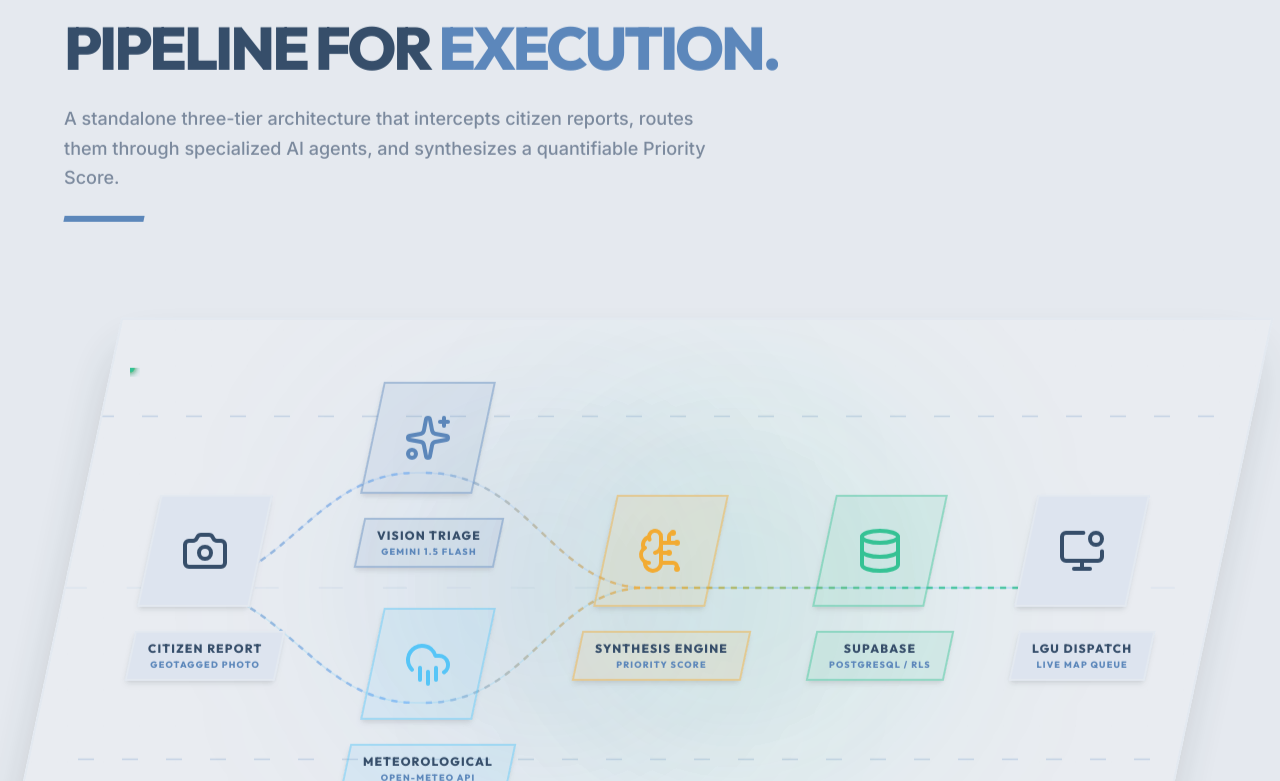
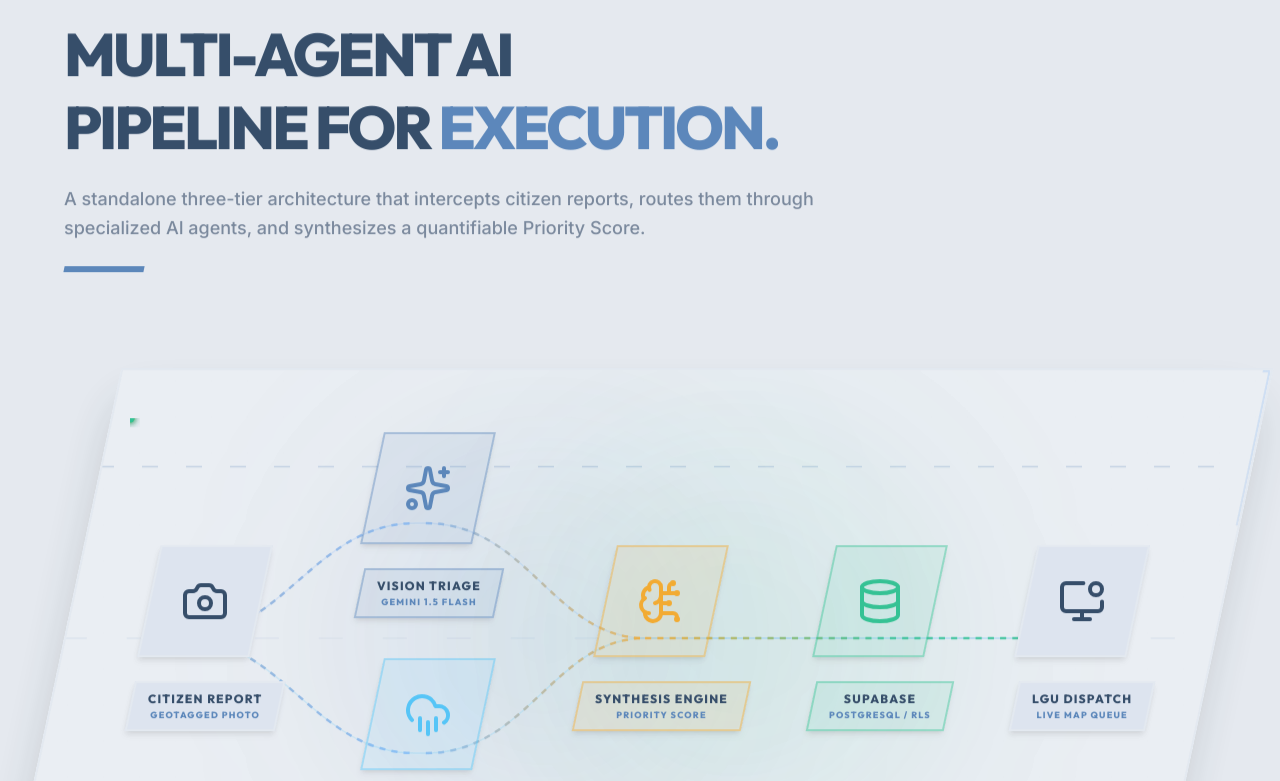
Before and after one commit to Goldenavs/esteRoute, a React (Vite) app in the folder frontend/: page /login in a window 1280 px wide. Shown: the part 2539-3320 px from the top of the page. Built offline with nearby package versions, Linux system fonts and the light colour scheme; no server answers.

Commit message:
feat(landing): add hover blur and border beams to core engine, fix typography wrap, and add features subheading

```diff
--- a/frontend/src/components/auth/sections/CoreEngineSection.tsx
+++ b/frontend/src/components/auth/sections/CoreEngineSection.tsx
@@ -32,6 +32,42 @@ const SharpNode = ({ icon, label, sublabel, borderColor, iconColor, bgColor = "b
       </div>
     </div>
   </motion.div>
+);
+
+// Subtle, eye-friendly traveling perimeter highlight
+const BorderBeam = ({ delay = 0, color = "#60A5FA" }: { delay?: number; color?: string }) => (
+  <div className="absolute inset-0 pointer-events-none overflow-hidden rounded-2xl md:rounded-none z-10">
+    <svg className="absolute inset-0 w-full h-full" xmlns="http://www.w3.org/2000/svg">
+      <defs>
+        <linearGradient id={`engine-beam-${delay}`} x1="0%" y1="0%" x2="100%" y2="100%">
+          <stop offset="0%" stopColor="#3F72AF" stopOpacity="0" />
+          <stop offset="50%" stopColor={color} stopOpacity="0.8" />
+          <stop offset="100%" stopColor="#3F72AF" stopOpacity="0" />
+        </linearGradient>
+      </defs>
+      <motion.rect
+        x="1"
+        y="1"
+        width="calc(100% - 2px)"
+        height="calc(100% - 2px)"
+        rx="2"
+        fill="none"
+        stroke={`url(#engine-beam-${delay})`}
+        strokeWidth="2.5"
+        strokeDasharray="160 1400"
+        animate={{
+          strokeDashoffset: [1560, 0],
+        }}
+        transition={{
+          duration: 9,
+          delay,
+          repeat: Infinity,
+          ease: "linear",
+        }}
+        className="opacity-30 group-hover:opacity-90 transition-opacity duration-500"
+      />
+    </svg>
+  </div>
 );
 
 export default function CoreEngineSection() {
@@ -110,8 +146,8 @@ export default function CoreEngineSection() {
             </span>
           </h2>
 
-          <p className="text-base md:text-lg text-text-secondary max-w-2xl mt-6 font-medium leading-relaxed">
-            A standalone three-tier architecture that intercepts citizen reports, routes them through specialized AI agents, and synthesizes a quantifiable Priority Score.
+          <p className="text-base md:text-lg text-text-secondary max-w-3xl mt-6 font-medium leading-relaxed">
+            A standalone three-tier architecture that intercepts citizen reports, routes them through specialized AI agents, and synthesizes a quantifiable Priority&nbsp;Score.
           </p>
 
           <motion.div
@@ -131,13 +167,12 @@ export default function CoreEngineSection() {
           transition={{ duration: 0.8 }}
           className="w-full relative mt-8 mb-20"
         >
-          {/* Outer parallelogram container (Translucent Glass) */}
+          {/* Outer parallelogram container (Translucent Glass with Hover Blur & Edge Light) */}
           <div
-            className="w-full h-[520px] md:h-[540px] border-2 border-border-subtle md:-skew-x-12 relative overflow-hidden shadow-2xl rounded-2xl md:rounded-none"
-            style={{
-              backgroundColor: 'color-mix(in srgb, var(--theme-surface) 15%, transparent)',
-            }}
+            className="group w-full h-[520px] md:h-[540px] border-2 border-border-subtle hover:border-brand-primary md:-skew-x-12 relative overflow-hidden shadow-2xl rounded-2xl md:rounded-none bg-surface/20 hover:bg-surface/85 hover:backdrop-blur-xl transition-all duration-500"
           >
+            {/* Edge perimeter running light */}
+            <BorderBeam delay={0} color="#60A5FA" />
             {/* Subtle grid background inside the parallelogram */}
             <div className="absolute inset-0 opacity-[0.03] bg-[linear-gradient(to_right,#80808012_1px,transparent_1px),linear-gradient(to_bottom,#80808012_1px,transparent_1px)] bg-[size:24px_24px] pointer-events-none md:skew-x-12 scale-150" />
 
@@ -411,11 +446,10 @@ export default function CoreEngineSection() {
             viewport={{ once: true }}
           >
             <div
-              className="group border-2 border-border-subtle hover:border-brand-primary transition-all duration-300 p-6 md:p-8 md:-skew-x-12 relative overflow-hidden h-full rounded-2xl md:rounded-none shadow-sm hover:shadow-xl"
-              style={{
-                backgroundColor: 'color-mix(in srgb, var(--theme-surface) 15%, transparent)',
-              }}
+              className="group border-2 border-border-subtle hover:border-brand-primary transition-all duration-500 p-6 md:p-8 md:-skew-x-12 relative overflow-hidden h-full rounded-2xl md:rounded-none shadow-sm hover:shadow-2xl bg-surface/20 hover:bg-surface/85 hover:backdrop-blur-xl"
             >
+              {/* Edge perimeter running light */}
+              <BorderBeam delay={1.5} color="#60A5FA" />
               <div className="absolute inset-0 opacity-[0.03] bg-[linear-gradient(to_right,#80808012_1px,transparent_1px),linear-gradient(to_bottom,#80808012_1px,transparent_1px)] bg-[size:24px_24px] pointer-events-none scale-150" />
               <div className="md:skew-x-12 h-full flex flex-col justify-center">
                 <div className="w-12 h-12 bg-brand-primary/10 border-2 border-brand-primary/20 flex items-center justify-center mb-6">
@@ -436,11 +470,10 @@ export default function CoreEngineSection() {
             transition={{ delay: 0.2 }}
           >
             <div
-              className="group border-2 border-border-subtle hover:border-[#38bdf8] transition-all duration-300 p-6 md:p-8 md:-skew-x-12 relative overflow-hidden h-full rounded-2xl md:rounded-none shadow-sm hover:shadow-xl"
-              style={{
-                backgroundColor: 'color-mix(in srgb, var(--theme-surface) 15%, transparent)',
-              }}
+              className="group border-2 border-border-subtle hover:border-[#38bdf8] transition-all duration-500 p-6 md:p-8 md:-skew-x-12 relative overflow-hidden h-full rounded-2xl md:rounded-none shadow-sm hover:shadow-2xl bg-surface/20 hover:bg-surface/85 hover:backdrop-blur-xl"
             >
+              {/* Edge perimeter running light */}
+              <BorderBeam delay={3} color="#38BDF8" />
               <div className="absolute inset-0 opacity-[0.03] bg-[linear-gradient(to_right,#80808012_1px,transparent_1px),linear-gradient(to_bottom,#80808012_1px,transparent_1px)] bg-[size:24px_24px] pointer-events-none scale-150" />
               <div className="md:skew-x-12 h-full flex flex-col justify-center">
                 <div className="w-12 h-12 bg-[#38bdf8]/10 border-2 border-[#38bdf8]/20 flex items-center justify-center mb-6">
--- a/frontend/src/components/auth/sections/FeaturesSection.tsx
+++ b/frontend/src/components/auth/sections/FeaturesSection.tsx
@@ -111,6 +111,10 @@ export default function FeaturesSection() {
               </span>
             </span>
           </h2>
+
+          <p className="text-base md:text-lg text-text-secondary max-w-3xl mt-6 font-medium leading-relaxed">
+            An end-to-end urban drainage intelligence platform connecting real-time citizen reports with automated multimodal triage and priority dispatch.
+          </p>
 
           <motion.div
             initial={{ width: 0 }}
```
